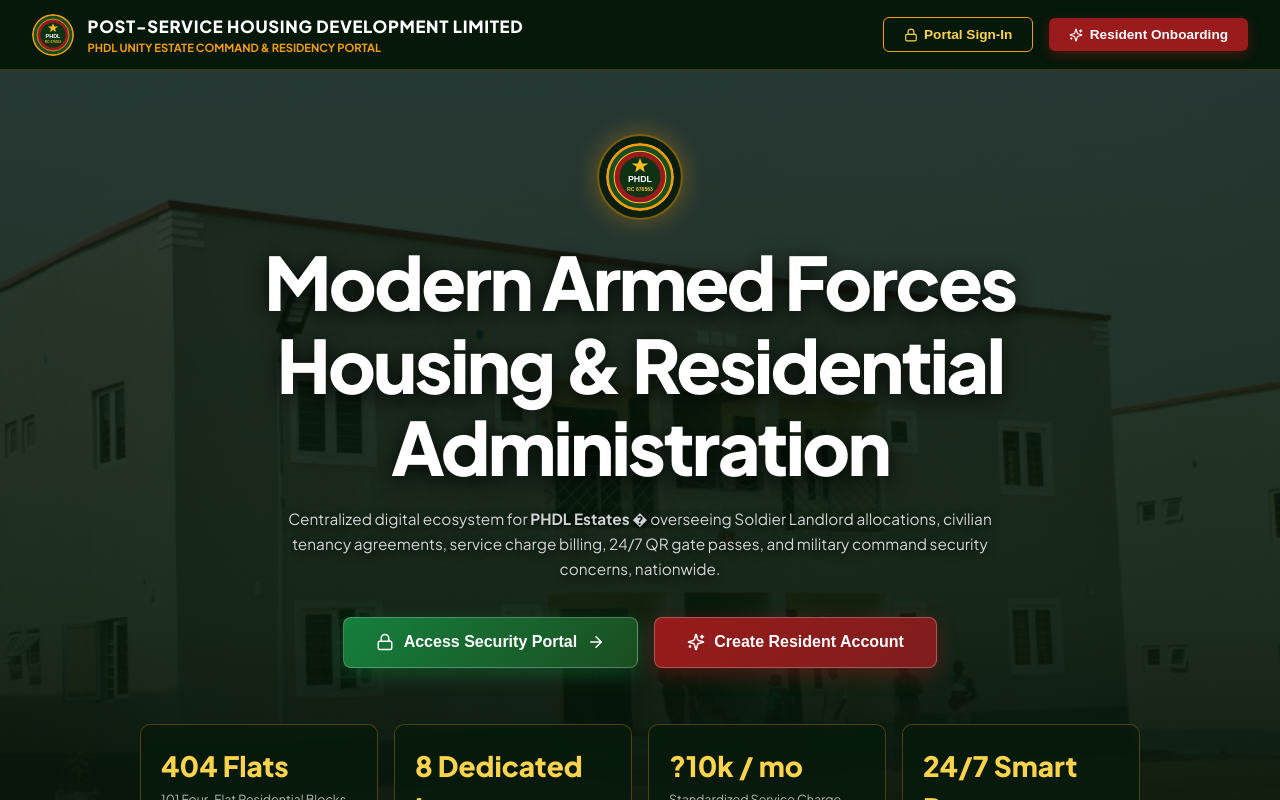
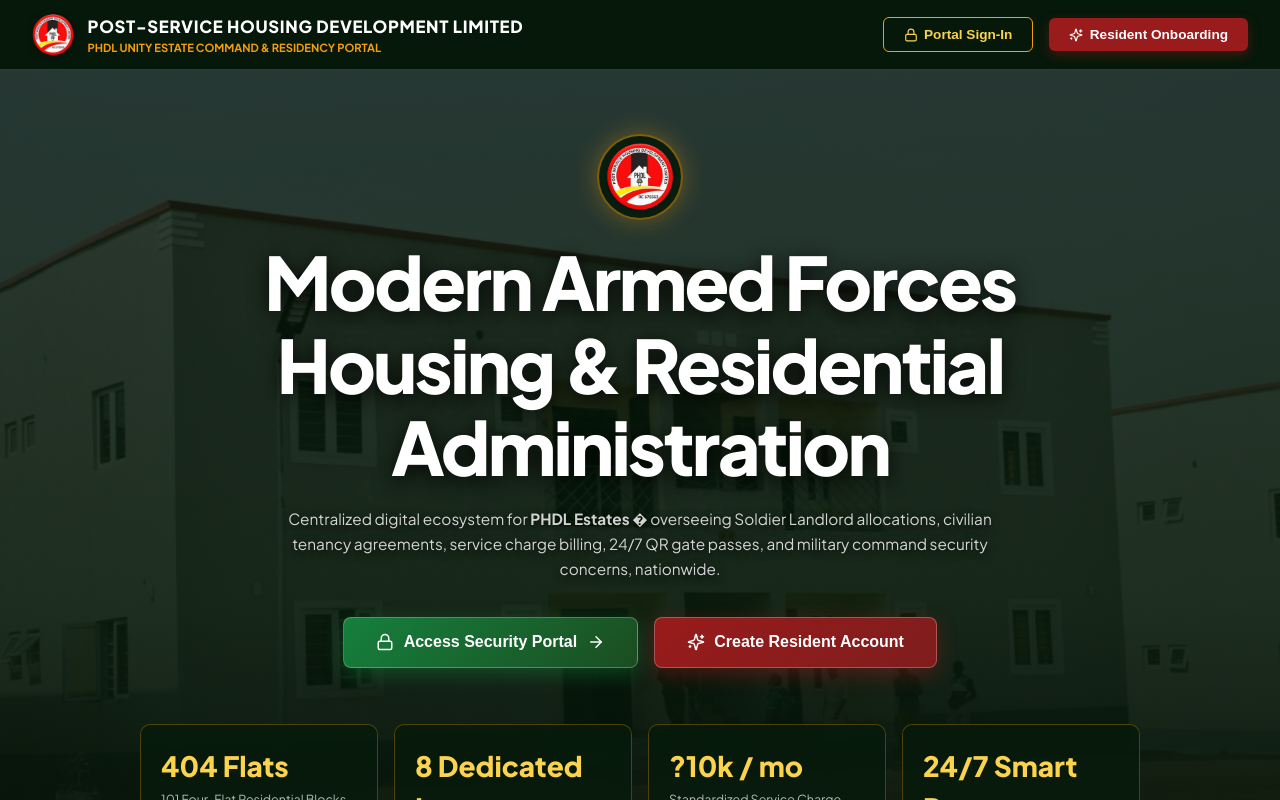
Before and after one commit to GodsonXE/phdl-estate-management, a React (Vite) app: page / in a window 1280 px wide. Shown: the top 800 px of the page. Built offline with nearby package versions, Linux system fonts and the light colour scheme.

Commit message:
feat(branding): replace all project logos with official /phdl-logo.png asset

```diff
--- a/src/components/common/PhdlLogo.tsx
+++ b/src/components/common/PhdlLogo.tsx
@@ -1,43 +1,58 @@
-import React from 'react';
+import React, { useState } from 'react';
 
-interface PhdlLogoProps {
+export interface PhdlLogoProps {
   size?: number;
   className?: string;
   style?: React.CSSProperties;
 }
 
-export const PhdlLogo: React.FC<PhdlLogoProps> = ({ size = 40, className = '', style = {} }) => {
+export const PhdlLogo: React.FC<PhdlLogoProps> = ({ size = 40, className, style }) => {
+  const [hasError, setHasError] = useState(false);
+
+  if (hasError) {
+    // Fallback if image path is unavailable
     return (
-        <svg
+      <div
+        className={className}
+        style={{
+          width: size,
+          height: size,
+          borderRadius: '50%',
+          backgroundColor: '#071A0B',
+          border: '2px solid #F59E0B',
+          color: '#F59E0B',
+          display: 'flex',
+          alignItems: 'center',
+          justifyContent: 'center',
+          fontWeight: 900,
+          fontSize: size * 0.35,
+          ...style,
+        }}
+      >
+        PHDL
+      </div>
+    );
+  }
+
+  return (
+    <img
+      src="/phdl-logo.png"
+      alt="Post-Service Housing Development Limited (PHDL) Official Crest Logo"
       width={size}
       height={size}
-            viewBox="0 0 100 100"
       className={className}
+      onError={() => setHasError(true)}
       style={{
-                width: `${size}px`,
-                height: `${size}px`,
-                minWidth: `${size}px`,
-                minHeight: `${size}px`,
-                maxWidth: `${size}px`,
-                maxHeight: `${size}px`,
-                borderRadius: '50%',
-                flexShrink: 0,
+        width: size,
+        height: size,
+        objectFit: 'contain',
         display: 'inline-block',
         verticalAlign: 'middle',
+        filter: 'drop-shadow(0 2px 4px rgba(0,0,0,0.25))',
         ...style,
       }}
-            xmlns="http://www.w3.org/2000/svg"
-        >
-            <circle cx="50" cy="50" r="48" fill="#1B4D21" stroke="#F59E0B" strokeWidth="4" />
-            <circle cx="50" cy="50" r="38" fill="#991B1B" stroke="#FBBF24" strokeWidth="1.5" />
-            <circle cx="50" cy="50" r="30" fill="#0E3314" />
-            <polygon points="50,22 53,30 62,30 55,35 57,43 50,38 43,43 45,35 38,30 47,30" fill="#FBBF24" />
-            <text x="50" y="58" textAnchor="middle" fill="#FFFFFF" fontSize="13" fontWeight="900" fontFamily="sans-serif">
-                PHDL
-            </text>
-            <text x="50" y="70" textAnchor="middle" fill="#FBBF24" fontSize="7.5" fontWeight="800" fontFamily="sans-serif">
-                RC 676563
-            </text>
-        </svg>
+    />
   );
 };
+
+export default PhdlLogo;
```
Lines whose indentation alone changed are shown as unchanged.
